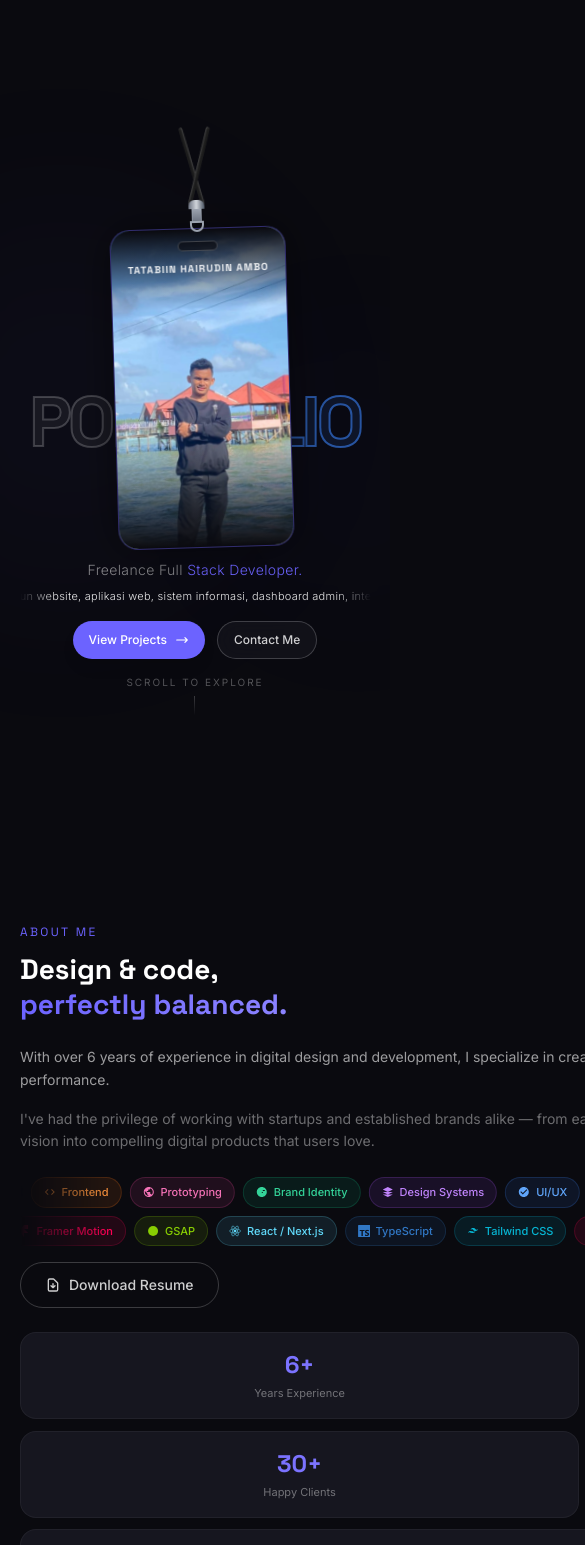
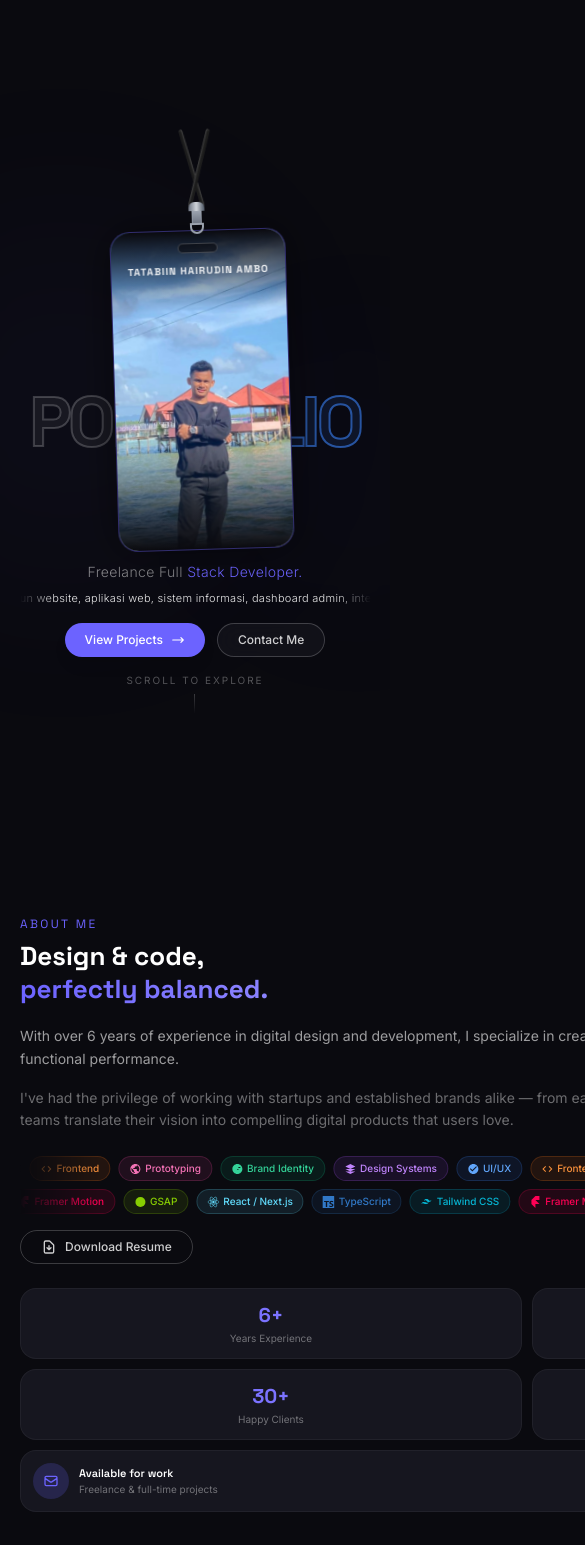
Before and after one commit to tatabiinhairudinambo/portfoliopro, a React (Vite) app: page / in a window 390 px wide. Shown: the top 1545 px of the page, 585 px wide, since content can reach past the window. Built offline with nearby package versions, Linux system fonts and the light colour scheme.

Commit message:
Improve About section mobile responsiveness: smaller animations, tighter spacing, mobile button sizes

```diff
--- a/src/components/About.jsx
+++ b/src/components/About.jsx
@@ -17,7 +17,7 @@ const fadeUp = {
 }
 
 const fromLeft = {
-  hidden: { opacity: 0, x: -140, skewX: 5, filter: 'blur(4px)', transition: { duration: 0.6 } },
+  hidden: { opacity: 0, x: -60, skewX: 3, filter: 'blur(4px)', transition: { duration: 0.6 } },
   visible: {
     opacity: 1,
     x: 0,
@@ -28,7 +28,7 @@ const fromLeft = {
 }
 
 const fromRight = {
-  hidden: { opacity: 0, x: 140, skewX: -5, filter: 'blur(4px)', transition: { duration: 0.6 } },
+  hidden: { opacity: 0, x: 60, skewX: -3, filter: 'blur(4px)', transition: { duration: 0.6 } },
   visible: {
     opacity: 1,
     x: 0,
@@ -39,14 +39,14 @@ const fromRight = {
 }
 
 const statFlip = (i) => ({
-  hidden: { opacity: 0, y: 60, rotateX: 50, scale: 0.8, transition: { duration: 0.4 } },
+  hidden: { opacity: 0, y: 40, rotateX: 30, scale: 0.85, transition: { duration: 0.4 } },
   visible: {
     opacity: 1,
     y: 0,
     rotateX: 0,
     scale: 1,
     transition: {
-      delay: i * 0.1,
+      delay: i * 0.08,
       duration: 0.7,
       ease: [0.25, 0.1, 0.25, 1],
     },
@@ -113,7 +113,7 @@ export default function About({ active }) {
                   transition={{ repeat: Infinity, duration: 18, ease: 'linear' }}
                 >
                   {[...row1Tags, ...row1Tags].map((tag, i) => (
-                    <span key={`r1-${i}`} className={`inline-flex items-center gap-1.5 px-3 md:px-4 py-1.5 md:py-2 text-[11px] md:text-xs font-medium border rounded-full whitespace-nowrap ${tag.color}`}>
+                    <span key={`r1-${i}`} className={`inline-flex items-center gap-1 md:gap-1.5 px-2.5 md:px-4 py-1 md:py-2 text-[10px] md:text-xs font-medium border rounded-full whitespace-nowrap ${tag.color}`}>
                       {tag.icon}
                       {tag.label}
                     </span>
@@ -127,7 +127,7 @@ export default function About({ active }) {
                   transition={{ repeat: Infinity, duration: 20, ease: 'linear' }}
                 >
                   {[...row2Tags, ...row2Tags].map((tag, i) => (
-                    <span key={`r2-${i}`} className={`inline-flex items-center gap-1.5 px-3 md:px-4 py-1.5 md:py-2 text-[11px] md:text-xs font-medium border rounded-full whitespace-nowrap ${tag.color}`}>
+                    <span key={`r2-${i}`} className={`inline-flex items-center gap-1 md:gap-1.5 px-2.5 md:px-4 py-1 md:py-2 text-[10px] md:text-xs font-medium border rounded-full whitespace-nowrap ${tag.color}`}>
                       {tag.icon}
                       {tag.label}
                     </span>
@@ -135,7 +135,7 @@ export default function About({ active }) {
                 </motion.div>
               </div>
             </div>
-            <a href="/resume.pdf" download className="btn-outline inline-flex mt-3 md:mt-4 text-sm md:ml-6">
+            <a href="/resume.pdf" download className="btn-outline inline-flex mt-3 md:mt-4 text-xs md:text-sm">
               <svg className="w-4 h-4" fill="none" viewBox="0 0 24 24" stroke="currentColor">
                 <path strokeLinecap="round" strokeLinejoin="round" strokeWidth={2} d="M12 10v6m0 0l-3-3m3 3l3-3m2 8H7a2 2 0 01-2-2V5a2 2 0 012-2h5.586a1 1 0 01.707.293l5.414 5.414a1 1 0 01.293.707V19a2 2 0 01-2 2z" />
               </svg>
@@ -143,31 +143,31 @@ export default function About({ active }) {
             </a>
           </motion.div>
 
-          <motion.div variants={fromRight} className="grid grid-cols-2 gap-3 md:gap-4">
+          <motion.div variants={fromRight} className="grid grid-cols-2 gap-2.5 md:gap-4">
             {stats.map((stat, i) => (
               <motion.div
                 key={i}
                 custom={i}
                 variants={statFlip(i)}
-                className="card p-4 md:p-8 text-center"
+                className="card p-3 md:p-8 text-center"
                 style={{ transformStyle: 'preserve-3d', perspective: '1000px' }}
               >
-                <div className="font-display text-2xl md:text-4xl font-bold text-gradient mb-1">{stat.number}</div>
-                <div className="text-white/40 text-[11px] md:text-sm">{stat.label}</div>
+                <div className="font-display text-xl md:text-4xl font-bold text-gradient mb-0.5 md:mb-1">{stat.number}</div>
+                <div className="text-white/40 text-[10px] md:text-sm">{stat.label}</div>
               </motion.div>
             ))}
             <motion.div
               variants={statFlip(4)}
-              className="col-span-2 card p-4 md:p-8 flex items-center gap-3 md:gap-4"
+              className="col-span-2 card p-3 md:p-8 flex items-center gap-2.5 md:gap-4"
             >
-              <div className="w-10 h-10 md:w-12 md:h-12 rounded-full bg-accent/20 flex items-center justify-center flex-shrink-0">
-                <svg className="w-5 h-5 md:w-6 md:h-6 text-accent" fill="none" viewBox="0 0 24 24" stroke="currentColor">
+              <div className="w-9 h-9 md:w-12 md:h-12 rounded-full bg-accent/20 flex items-center justify-center flex-shrink-0">
+                <svg className="w-4 h-4 md:w-6 md:h-6 text-accent" fill="none" viewBox="0 0 24 24" stroke="currentColor">
                   <path strokeLinecap="round" strokeLinejoin="round" strokeWidth={2} d="M3 8l7.89 5.26a2 2 0 002.22 0L21 8M5 19h14a2 2 0 002-2V7a2 2 0 00-2-2H5a2 2 0 00-2 2v10a2 2 0 002 2z" />
                 </svg>
               </div>
               <div>
-                <div className="font-display text-xs md:text-sm font-semibold text-white">Available for work</div>
-                <div className="text-white/40 text-[11px] md:text-xs">Freelance & full-time projects</div>
+                <div className="font-display text-[11px] md:text-sm font-semibold text-white">Available for work</div>
+                <div className="text-white/40 text-[10px] md:text-xs">Freelance & full-time projects</div>
               </div>
             </motion.div>
           </motion.div>
--- a/src/index.css
+++ b/src/index.css
@@ -94,16 +94,30 @@
   .container-custom {
     padding-left: 1.25rem;
     padding-right: 1.25rem;
-    padding-top: 5rem;
-    padding-bottom: 3rem;
+    padding-top: 4.5rem;
+    padding-bottom: 2.5rem;
   }
 
   .section-label {
-    margin-bottom: 0.75rem;
+    margin-bottom: 0.5rem;
   }
 
   .section-title {
-    font-size: 1.75rem;
-    margin-bottom: 1.5rem;
+    font-size: 1.625rem;
+    margin-bottom: 1.25rem;
+  }
+
+  .btn-primary {
+    padding: 0.5rem 1.25rem;
+    font-size: 0.75rem;
+  }
+
+  .btn-outline {
+    padding: 0.5rem 1.25rem;
+    font-size: 0.75rem;
+  }
+
+  .card {
+    border-radius: 1rem;
   }
 }
```
